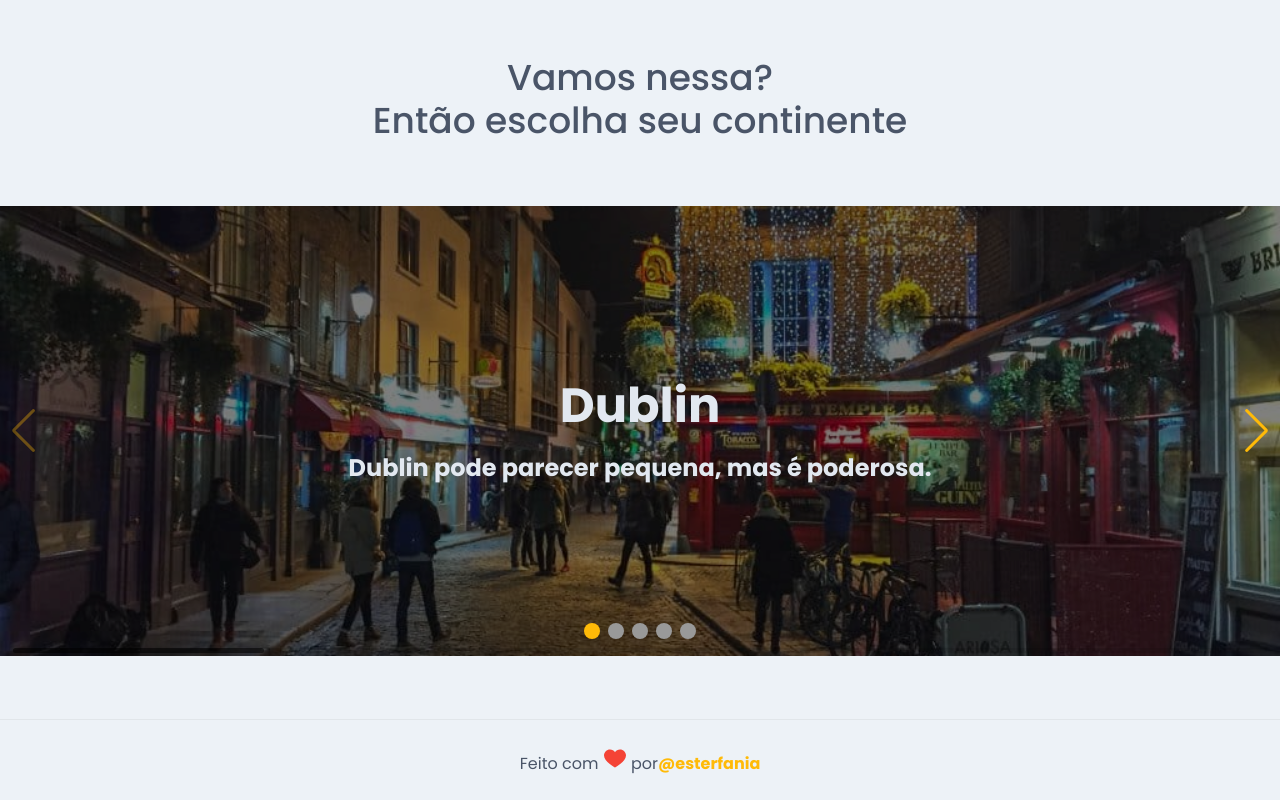
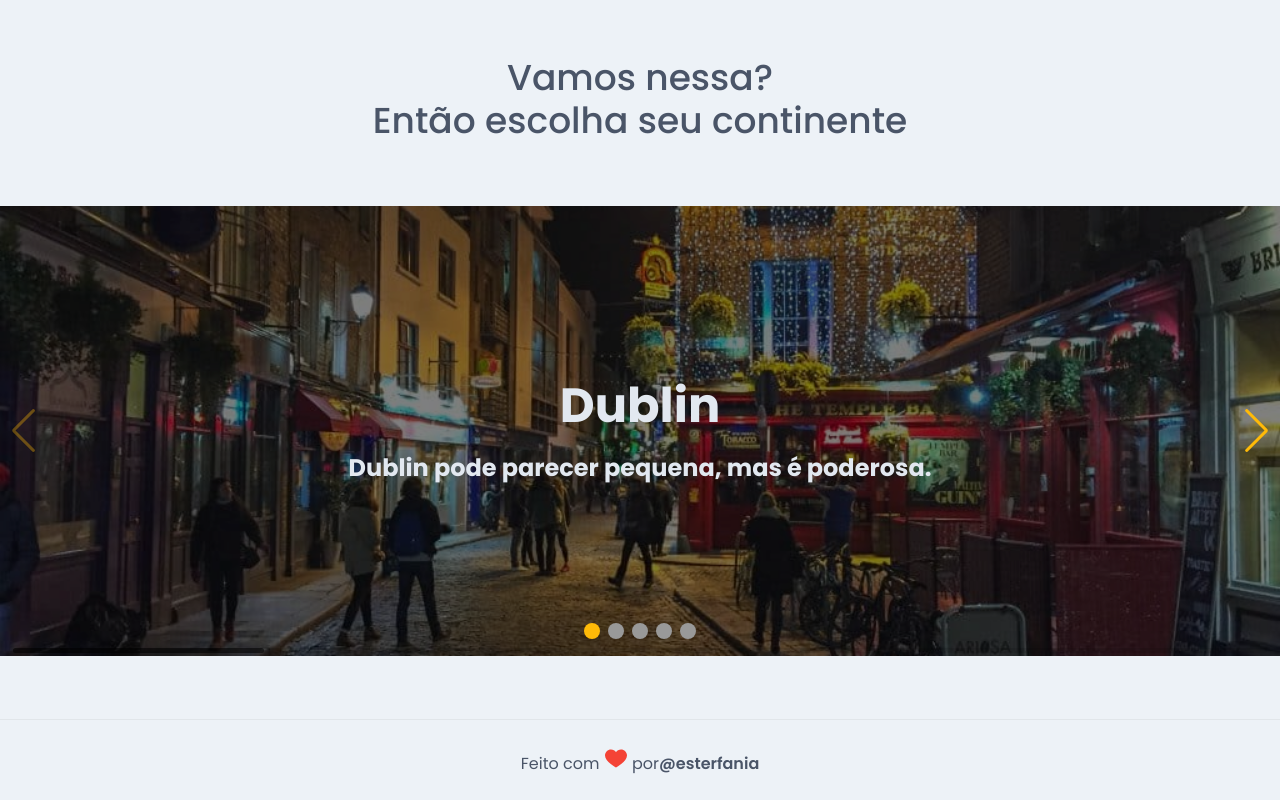
Before and after one commit to esterfania/world-trip, a Next.js app: page / in a window 1280 px wide. Shown: the part 745-1545 px from the top of the page. Built offline with nearby package versions, Linux system fonts and the light colour scheme.

Commit message:
style: fix styles

```diff
--- a/src/components/Footer/index.tsx
+++ b/src/components/Footer/index.tsx
@@ -13,11 +13,7 @@ export function Footer() {
     >
       <Text>
         Feito com <Icon as={FcLike} fontSize='24' /> por
-        <Link
-          href='https://github.com/esterfania'
-          color='yellow.300'
-          fontWeight='700'
-        >
+        <Link href='https://github.com/esterfania' fontWeight='600'>
           @esterfania
         </Link>
       </Text>
```
